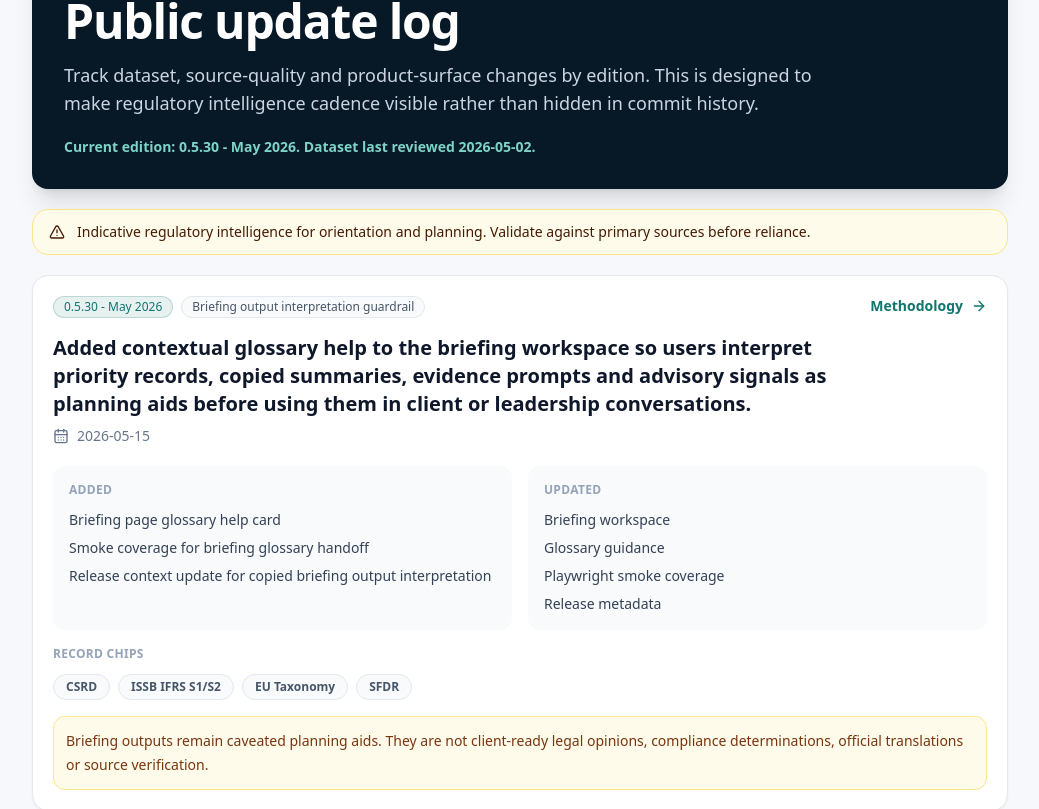
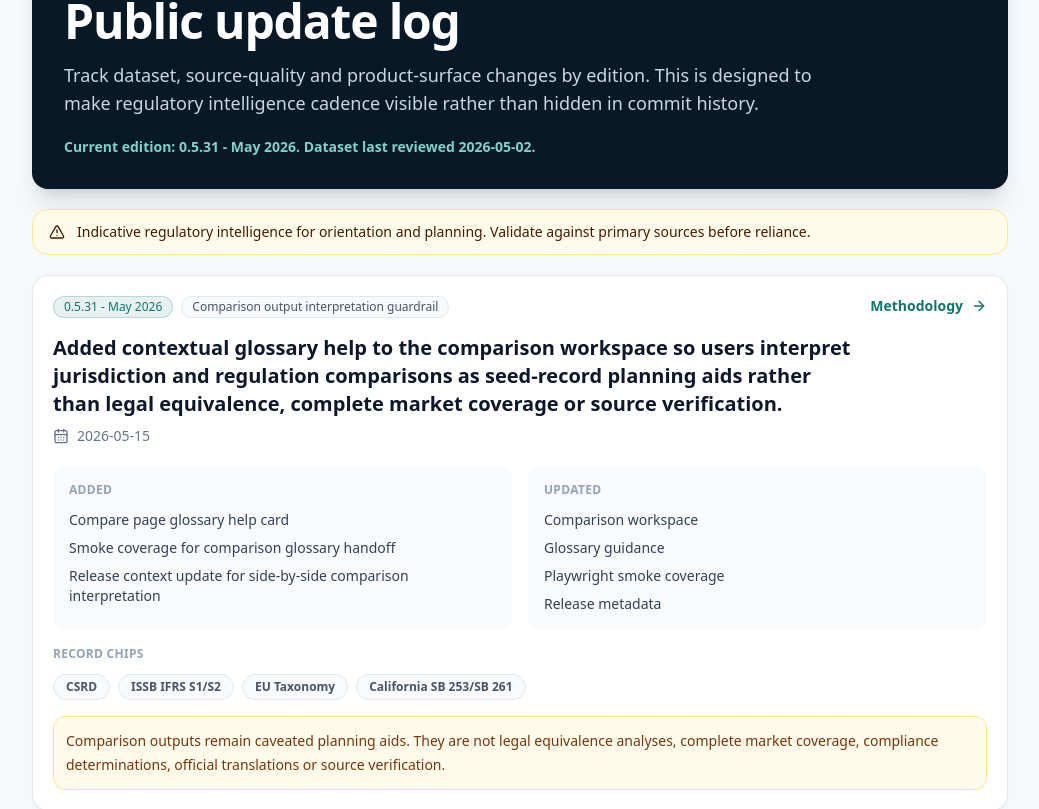
Before and after one commit to gabrielgage/esg-regulatory-atlas, a Next.js app: page /changelog in a window 1280 px wide. Shown: the part 211-1020 px from the top of the page, without its empty margins (120-1159 px from the left). Built offline with nearby package versions, Linux system fonts and the light colour scheme.

Commit message:
Add compare glossary interpretation help
Add compare workspace glossary help, smoke coverage, and release context updates for 0.5.31.

```diff
--- a/app/compare/page.tsx
+++ b/app/compare/page.tsx
@@ -4,6 +4,7 @@ import { ArrowRight, GitCompare } from "lucide-react";
 import { Header } from "@/components/Header";
 import { DisclaimerBanner } from "@/components/DisclaimerBanner";
 import { FooterDisclaimer } from "@/components/FooterDisclaimer";
+import { GlossaryHelpCard } from "@/components/GlossaryHelpCard";
 import { PageIntro } from "@/components/PageIntro";
 import { Badge } from "@/components/Badge";
 import { StatusBadge } from "@/components/StatusBadge";
@@ -65,6 +66,11 @@ export default async function ComparePage({ searchParams }: { searchParams: Prom
           body="Compare two jurisdictions across reporting, due diligence, sustainable finance, product and source-quality dimensions. Outputs are indicative and should be verified against primary sources."
         />
         <DisclaimerBanner />
+        <GlossaryHelpCard
+          title="Interpret comparison outputs carefully"
+          body="Comparison tables show tracked differences in seed records, not legal equivalence or complete market coverage. Use status, date, confidence and source labels as prompts to review primary sources before making scope decisions."
+          compact
+        />
 
         <section className="rounded-2xl border bg-white p-5 shadow-sm">
           <div className="flex flex-col gap-4 lg:flex-row lg:items-center lg:justify-between">
@@ -212,6 +218,11 @@ function RegulationCompare({ records, requestedIds }: { records: Regulation[]; r
           meta={`${records.length} of ${requestedIds.length} requested records found.`}
         />
         <DisclaimerBanner />
+        <GlossaryHelpCard
+          title="Interpret comparison outputs carefully"
+          body="Comparison tables show tracked differences in seed records, not legal equivalence or complete market coverage. Use status, date, confidence and source labels as prompts to review primary sources before making scope decisions."
+          compact
+        />
 
         <section className="rounded-2xl border bg-white p-5 shadow-sm">
           <div className="flex flex-col gap-3 md:flex-row md:items-start md:justify-between">
--- a/data/_meta.ts
+++ b/data/_meta.ts
@@ -4,7 +4,7 @@ export const DATASET_META = {
   editor: "Gabriel Gage",
   lastReviewed: "2026-05-02",
   nextReview: "2026-07-31",
-  edition: "0.5.30 - May 2026",
+  edition: "0.5.31 - May 2026",
   editionSlug: "0.5",
   byline: "Edited by Gabriel Gage for Etica ESG. Independent ESG regulatory intelligence.",
   contactEmail: "gabriel@eticaesg.com",
--- a/data/changelogRecent.ts
+++ b/data/changelogRecent.ts
@@ -1,6 +1,22 @@
 import type { ChangelogEntry } from "./changelog";
 
 export const RECENT_CHANGELOG: ChangelogEntry[] = [
+  {
+    edition: "0.5.31 - May 2026",
+    date: "2026-05-15",
+    label: "Comparison output interpretation guardrail",
+    summary:
+      "Added contextual glossary help to the comparison workspace so users interpret jurisdiction and regulation comparisons as seed-record planning aids rather than legal equivalence, complete market coverage or source verification.",
+    added: [
+      "Compare page glossary help card",
+      "Smoke coverage for comparison glossary handoff",
+      "Release context update for side-by-side comparison interpretation"
+    ],
+    updated: ["Comparison workspace", "Glossary guidance", "Playwright smoke coverage", "Release metadata"],
+    records: ["csrd", "issb-s1-s2", "eu-taxonomy", "california-sb253-sb261"],
+    caveat:
+      "Comparison outputs remain caveated planning aids. They are not legal equivalence analyses, complete market coverage, compliance determinations, official translations or source verification."
+  },
   {
     edition: "0.5.30 - May 2026",
     date: "2026-05-15",
```
Also changed, not shown: 4 other files (tests, documents, lock files or other folders).
